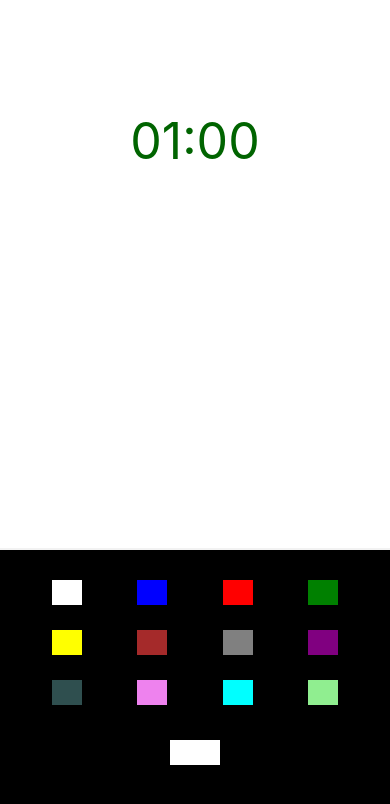
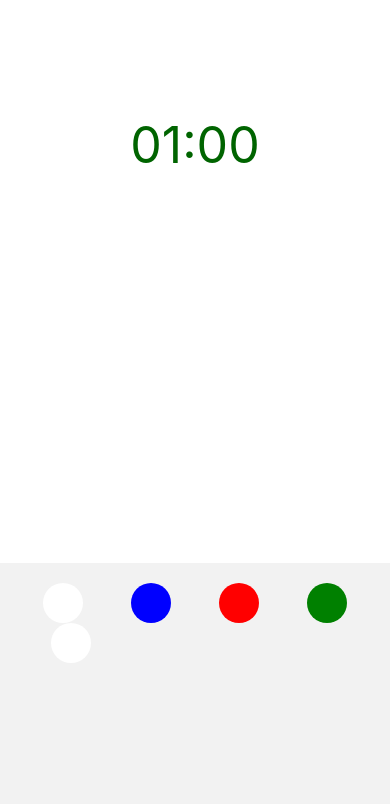
Before and after one commit to ViniHubb/GameProject, a React Native app: screen / in a window 390 px wide. Shown: the top 804 px of the page. Built offline with nearby package versions, Linux system fonts and the light colour scheme.

Commit message:
Modificações visuais nos botões

```diff
--- a/src/Main/Components/Keyboard/index.js
+++ b/src/Main/Components/Keyboard/index.js
@@ -1,174 +1,190 @@
-import React, { useEffect, useState } from "react"
-import { View, Text, TouchableOpacity, Button, Image } from "react-native"
+import React, { useState } from "react"
+import { View, Text, Button, Image, Pressable, ImageBackground } from "react-native"
 import styles from "./styles"
 
 export default function Keyboard(props) {
 
-  const botao = require('C:/Users/Vinicius/Documents/Projects/GameProject/src/Images/sombra.png')
-  const botaoPress = require('C:/Users/Vinicius/Documents/Projects/GameProject/src/Images/sombraPress.png')
+  const botao = require('C:/Users/Vinicius/Documents/Projects/GameProject/src/Images/newBotaoBorda.png')
+  const botaoPress = require('C:/Users/Vinicius/Documents/Projects/GameProject/src/Images/newBotao.png')
   const [botoes, setBotoes] = useState([botao,botao,botao,botao,botao,botao,botao,botao,botao,botao,botao,botao,botao])
 
-  function press(number) {        // Funcao para garantir que o numero so seja apertado uma vez
-    console.log('Test sucess');
+  function press(number) {
     let newBotoes = [...botoes]
     newBotoes[number] = botaoPress
     setBotoes(newBotoes)
   }
 
-  function desPress(){
-    console.log('Test sucess 222');
+  function desPress(number) {
     let newBotoes = [...botoes]
+    if(number) {
+      newBotoes[10] = botao
       newBotoes[props.tenta[props.tenta.length -1]] = botao
       setBotoes(newBotoes)
+    } else {
+      for(let i=0; i < 10; i++) {
+        newBotoes[i] = botao
+        setBotoes(newBotoes)
+      }
+    }
   }
 
   return (
-    <View style={styles.boxButtons}>
+    <View style={{flex:1}}>
+      <ImageBackground resizeMode="stretch" source={require("C:/Users/Vinicius/Documents/Projects/GameProject/src/Images/placa4.png")}
+      style={styles.boxButtons}>
         <View style={styles.line}>
-      <TouchableOpacity       // 0
+          <ImageBackground resizeMode="stretch" source={botoes[0]}
+                style={[styles.buttons, {backgroundColor:"white"}]}>
+            <Pressable       // 0
               onPress={() => {
                 props.bota(0)
+                press(0)
               }}
               disabled={props.ver(0)}
               style={[styles.testes]}
-          activeOpacity={1}
             >
-          <Image resizeMode="stretch" source={require('C:/Users/Vinicius/Documents/Projects/GameProject/src/Images/sombra.png')}
-          style={{width:30, height: 25, backgroundColor: "white"}}/>
-        </TouchableOpacity>
-        <TouchableOpacity       // 1
+              {/* <Text></Text> */}
+            </Pressable>
+          </ImageBackground>
+          <ImageBackground resizeMode="stretch" source={botoes[1]}
+                style={[styles.buttons, {backgroundColor:"blue"}]}>
+            <Pressable       // 1
               onPress={() => {
                 props.bota(1)
+                press(1)
               }}
-          activeOpacity={1}
               disabled={props.ver(1)}
               style={[styles.testes]}
-        >
-          <Image resizeMode="stretch" source={require('C:/Users/Vinicius/Documents/Projects/GameProject/src/Images/sombraPress.png')}
-          style={{width:30, height: 25, backgroundColor: "blue"}}/>
-        </TouchableOpacity>
-        <TouchableOpacity       // 2
+            ></Pressable>
+          </ImageBackground>
+          <ImageBackground resizeMode="stretch" source={botoes[2]}
+                style={[styles.buttons, {backgroundColor:"red"}]}>
+            <Pressable       // 2
               onPress={() => {
                 props.bota(2)
+                press(2)
               }}
               disabled={props.ver(2)}
               style={[styles.testes]}
-        >
-          <Image resizeMode="stretch" source={require('C:/Users/Vinicius/Documents/Projects/GameProject/src/Images/sombra2.png')}
-            style={{width:30, height: 25, backgroundColor: "red"}}/>
-        </TouchableOpacity>
-        <TouchableOpacity     // 3
+            ></Pressable>
+          </ImageBackground>
+          <ImageBackground resizeMode="stretch" source={botoes[3]}
+                style={[styles.buttons, {backgroundColor:"green"}]}>
+            <Pressable       // 3
               onPress={() => {
                 props.bota(3)
+                press(3)
               }}
               disabled={props.ver(3)}
               style={[styles.testes]}
-        >
-          <Image resizeMode="stretch" source={require('C:/Users/Vinicius/Documents/Projects/GameProject/src/Images/sombraPress2.png')}
-            style={{width:30, height: 25, backgroundColor: "green"}}/>
-        </TouchableOpacity>
+            ></Pressable>
+          </ImageBackground>
         </View>
         <View style={styles.line}>
-        <TouchableOpacity       // 4
+          <ImageBackground resizeMode="stretch" source={botoes[4]}
+          style={styles.buttons}>
+            <Pressable       // 4
               onPress={() => {
                 props.bota(4)
                 press(4)
               }}
               disabled={props.ver(4)}
-          style={[styles.testes]}
-        >
-          <Image resizeMode="stretch" source={botoes[4]}
-            style={{width:30, height: 25, backgroundColor: "yellow"}}/>
-          </TouchableOpacity>
-        <TouchableOpacity       // 5
+              style={[styles.buttons]}
+            ></Pressable>
+          </ImageBackground>
+          <ImageBackground resizeMode="stretch" source={botoes[5]}
+          style={styles.buttons}>
+            <Pressable       // 5
               onPress={() => {
                 props.bota(5)
                 press(5)
               }}
               disabled={props.ver(5)}
-          style={[styles.testes]}
-        >
-          <Image resizeMode="stretch" source={botoes[5]}
-            style={{width:30, height: 25, backgroundColor: "brown"}}/>
-        </TouchableOpacity>
-        <TouchableOpacity       // 6
+              style={[styles.buttons]}
+            ></Pressable>
+          </ImageBackground>
+          <ImageBackground resizeMode="stretch" source={botoes[6]}
+          style={styles.buttons}>
+            <Pressable       // 6
               onPress={() => {
                 props.bota(6)
                 press(6)
               }}
               disabled={props.ver(6)}
-          style={[styles.testes]}
-        >
-          <Image resizeMode="stretch" source={botoes[6]}
-            style={{width:30, height: 25, backgroundColor: "gray"}}/>
-        </TouchableOpacity>
-        <TouchableOpacity       // 7
+              style={[styles.buttons]}
+            ></Pressable>
+          </ImageBackground>
+          <ImageBackground resizeMode="stretch" source={botoes[7]}
+          style={styles.buttons}>
+            <Pressable       // 7
               onPress={() => {
                 props.bota(7)
                 press(7)
               }}
               disabled={props.ver(7)}
-          style={[styles.testes]}
-        >
-          <Image resizeMode="stretch" source={botoes[7]}
-            style={{width:30, height: 25, backgroundColor: "purple"}}/>
-        </TouchableOpacity>
+              style={[styles.buttons]}
+            ></Pressable>
+          </ImageBackground>
         </View>
         <View style={styles.line}>
-        <TouchableOpacity       // Delet
-          onPress={() => {
+          <ImageBackground resizeMode="stretch" source={botoes[10]}  // botoes[10]
+            style={styles.buttons}>
+              <Pressable       // Delet
+                onPressIn={() => {
+                  press(10)
+                }}
+                onPressOut={() => {
+                  desPress(1)
                   props.dell()
-            desPress()
                 }}
                 style={[styles.testes]}
-        >
-          <Image resizeMode="stretch" source={botoes[10]}
-            style={{width:30, height: 25, backgroundColor: "darkslategrey"}}/>
-        </TouchableOpacity>
-        <TouchableOpacity       // 8
+              ></Pressable>
+            </ImageBackground>
+          <ImageBackground resizeMode="stretch" source={botoes[8]}
+          style={styles.buttons}>
+            <Pressable       // 8
               onPress={() => {
                 props.bota(8)
                 press(8)
               }}
               disabled={props.ver(8)}
-          style={[styles.testes]}
-        >
-          <Image resizeMode="stretch" source={botoes[8]}
-            style={{width:30, height: 25, backgroundColor: "violet"}}/>
-        </TouchableOpacity>
-        <TouchableOpacity       // 9
+              style={[styles.buttons]}
+            ></Pressable>
+          </ImageBackground>
+          <ImageBackground resizeMode="stretch" source={botoes[9]}
+          style={styles.buttons}>
+            <Pressable       // 9
               onPress={() => {
                 props.bota(9)
                 press(9)
               }}
-          disabled={props.ver(9)}
-          style={[styles.testes]}
-        >
-          <Image resizeMode="stretch" source={botoes[9]}
-            style={{width:30, height: 25, backgroundColor: "aqua"}}/>
-        </TouchableOpacity>
-        <TouchableOpacity       // Go!
+              disabled={props.ver(0)}
+              style={[styles.buttons]}
+            ></Pressable>
+          </ImageBackground>
+          <ImageBackground resizeMode="stretch" source={botoes[11]}  // botoes[11]
+          style={styles.buttons}>
+            <Pressable       // Go!
             onPress={() => {
                 props.save()
+                desPress(0)
               }}
             disabled={!props.ver(-1)}
-          style={[styles.testes]}
-        >
-          <Image resizeMode="stretch" source={botoes[11]}
-            style={{width:30, height: 25, backgroundColor: "lightgreen"}}/>
-        </TouchableOpacity>
-      </View>
-      <View style={styles.line}>
-        <TouchableOpacity       // Clear
+            style={[styles.buttons]}
+            ></Pressable>
+          </ImageBackground>
+          <ImageBackground resizeMode="stretch" source={botoes[0]}  // botoes[0]
+          style={styles.buttons}>
+            <Pressable       // Clear
             onPress={() => {
               props.limpa()
             }}
             style={styles.buttons}
           >
-          <Image resizeMode="stretch" source={botoes[12]}
-            style={{width:50, height: 25, backgroundColor: "white"}}/>
-        </TouchableOpacity>
+          </Pressable>
+          </ImageBackground>
         </View>
+      </ImageBackground>
     </View>
   )
 }
--- a/src/Main/Components/Keyboard/styles.js
+++ b/src/Main/Components/Keyboard/styles.js
@@ -2,30 +2,25 @@ import { StyleSheet } from "react-native";
 
 const styles = StyleSheet.create({
   boxButtons:{
-    flex: 1,
+    flex:1,
     alignItems: "center",
-    backgroundColor: "black",
-    paddingTop: 20,
-    marginTop: 2
+    paddingTop: 20
   },
   line:{
     width: "90%",
     justifyContent: "space-around",
     flexDirection: "row",
-    padding: 5
   },
   buttons:{
-    paddingVertical: 15,
-    paddingHorizontal: 20,
-    borderRadius: 20,
-    marginBottom: 10
+    backgroundColor: "white",
+    paddingVertical: 0,
+    paddingHorizontal: 0,
+    borderRadius: 20
   },
   testes:{
-    //backgroundColor:"white",
-    paddingTop:5,
-    borderRadius: 20,
-    marginBottom: 10,
-    borderRadius: 100
+    //backgroundColor: "blue",
+    paddingVertical: 20,
+    paddingHorizontal: 20,
   }
 })
 
```
Lines whose indentation alone changed are shown as unchanged.
